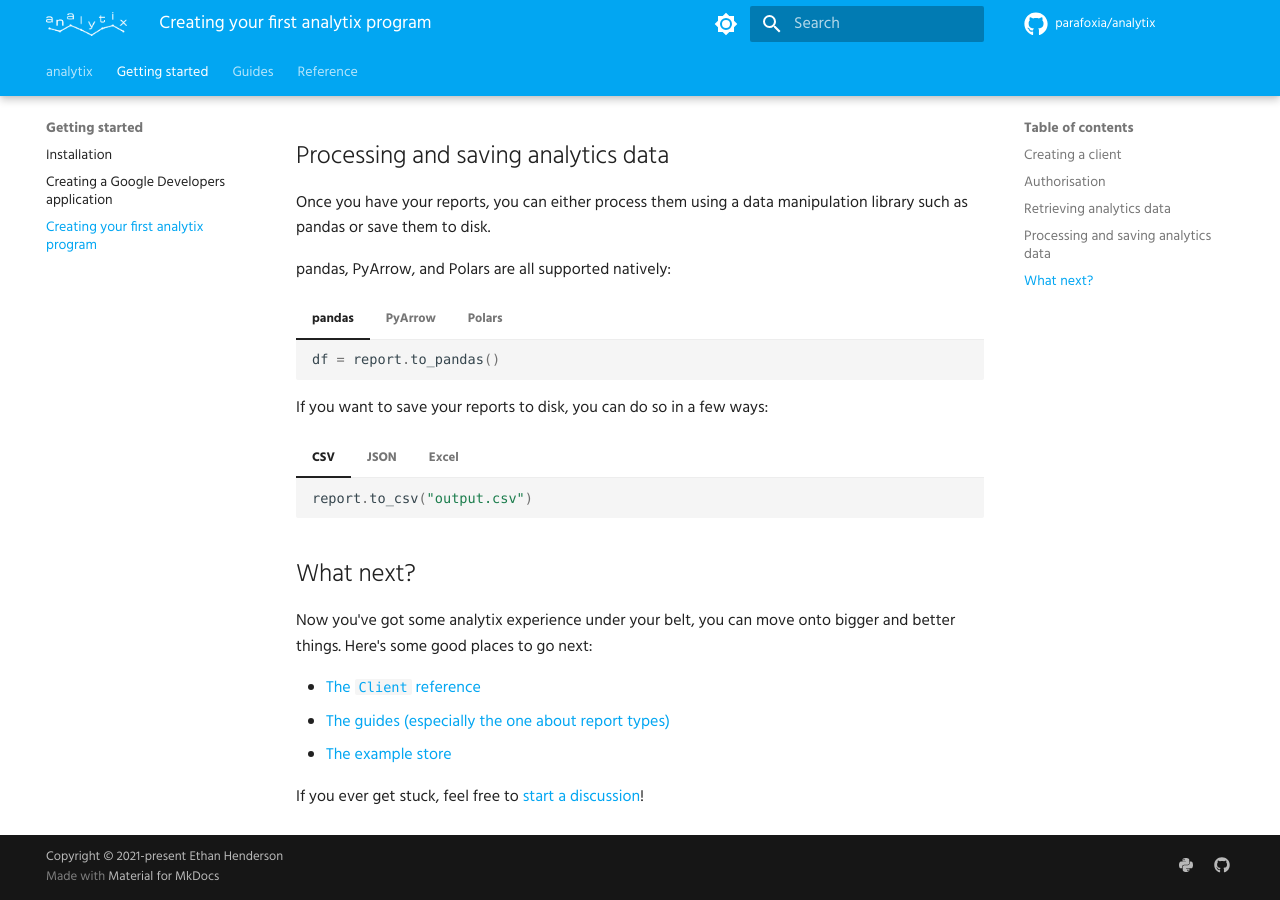
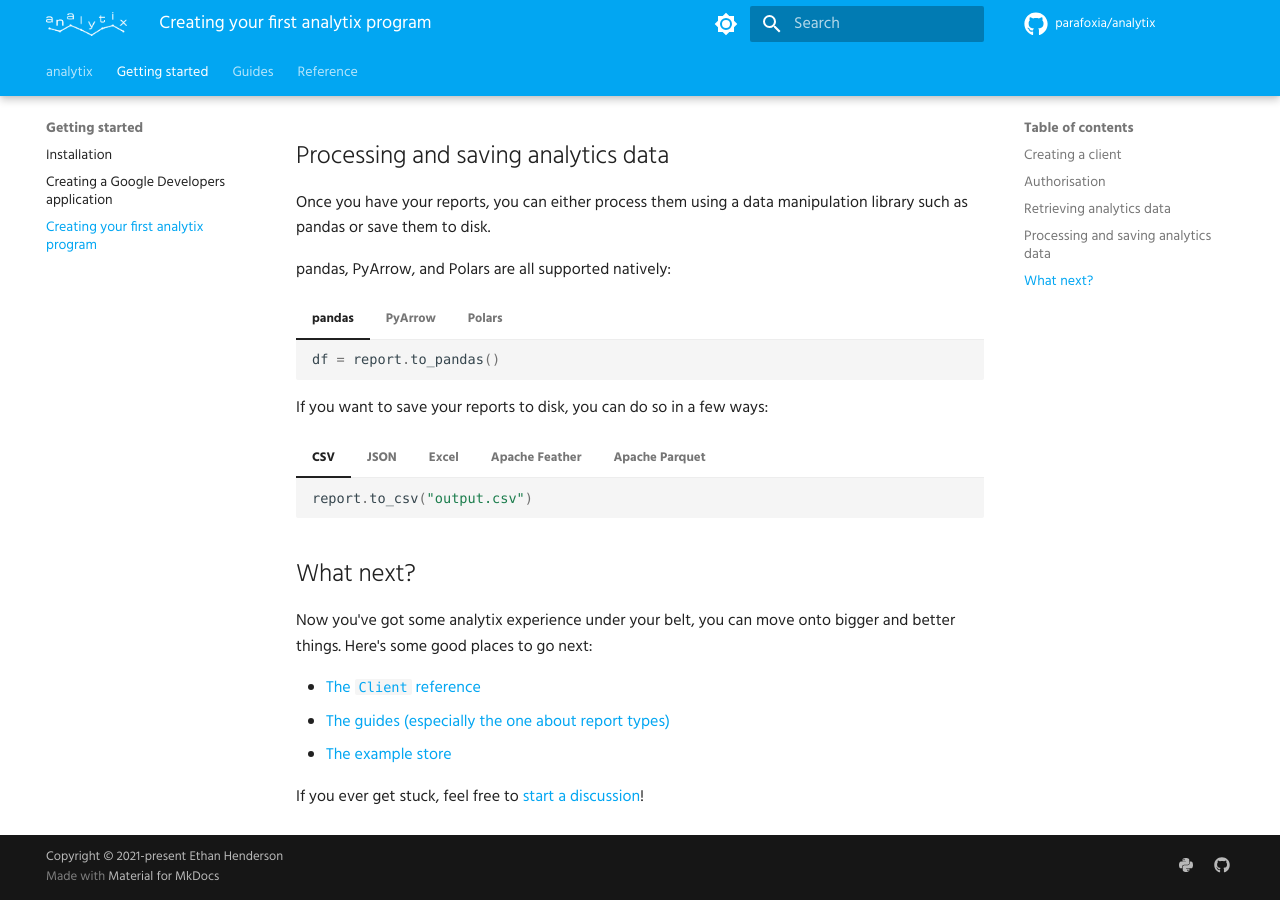
Before and after one commit to parafoxia/analytix, an MkDocs documentation site: the page built from docs/starting/firstapp.md, in a window 1280 px wide and 900 px high, scrolled down 2205 px. Built offline with MkDocs 1.6.1 and Material for MkDocs 9.7.7, drawn with Linux system fonts in a browser that asks for light colours; some web fonts are replaced; comment, search, counter and statistics services are not loaded.

Commit message:
Add missing Feather and Parquet references

````diff
--- a/docs/starting/firstapp.md
+++ b/docs/starting/firstapp.md
@@ -126,6 +126,16 @@
     report.to_excel("output.xlsx")
     ```
 
+=== "Apache Feather"
+    ```py
+    report.to_feather("output.feather")
+    ```
+
+=== "Apache Parquet"
+    ```py
+    report.to_parquet("output.parquet")
+    ```
+
 ## What next?
 
 Now you've got some analytix experience under your belt, you can move onto bigger and better things.
````
